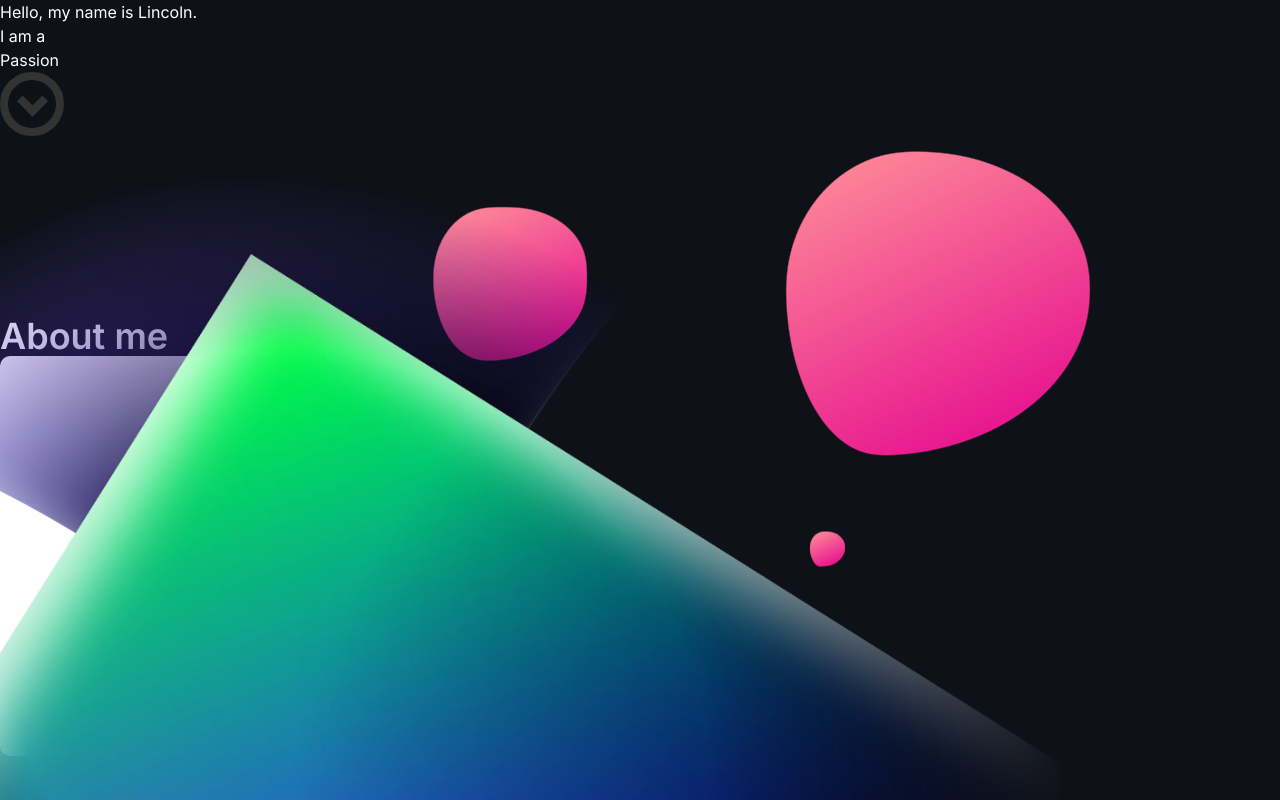
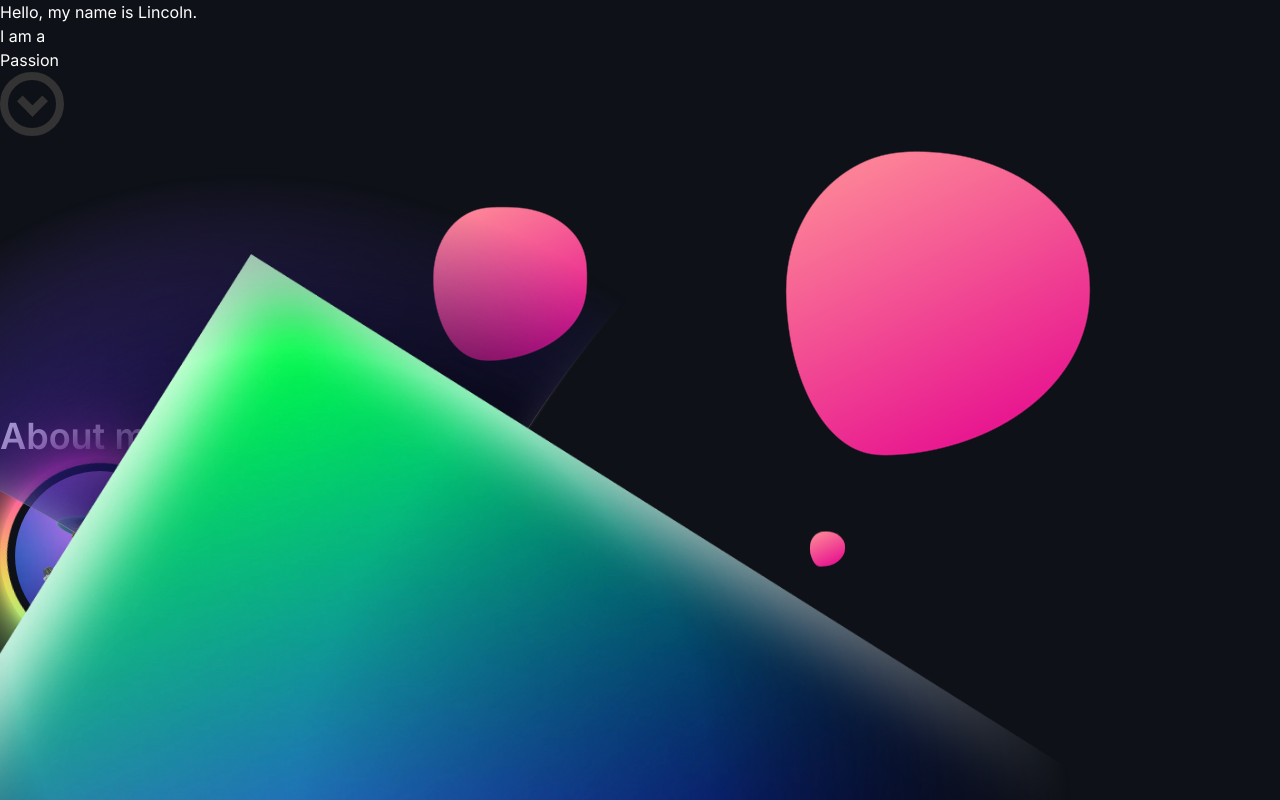
Before and after one commit to TheLinc/personal-website, a Next.js app: page / in a window 1280 px wide. Shown: the top 800 px of the page. Built offline with nearby package versions, Linux system fonts and the light colour scheme.

Commit message:
created about me rainbow loader around pic

```diff
--- a/app/page.tsx
+++ b/app/page.tsx
@@ -3,11 +3,11 @@
 import ExperienceCard from "@/components/Experience/ExperienceCard";
 import SkillCard from "@/components/Skills/SkillCard";
 import ProjectCard from "@/components/Project/ProjectCard";
+import TypingAnimation from "@/components/TypingAnimation/TypingAnimation";
 import AboutMeCard from "@/components/AboutMe/AboutMe";
 
 import "@/css/socials.css";
 import { useEffect } from "react";
-import TypingAnimation from "@/components/TypingAnimation/TypingAnimation";
 
 // Personal Acheivements
 const personalAcheivements: Array<{ name: string; image: string }> = [
@@ -571,7 +571,7 @@ export default function Home() {
               </div>
             </div> */}
 
-            <AboutMeCard />
+            <AboutMeCard/>
 
           </section>
           <section className="pl-2 pt-6 text-center sm:text-left lg:pt-0 md:pl-10 skill-section">
--- a/components/AboutMe/AboutME.tsx
+++ b/components/AboutMe/AboutME.tsx
@@ -1,114 +1,14 @@
-import "./AboutMe.css";
-
-// const AboutMeCard = () => {
-//   return (
-//     <div className="container border-gray-800 border-4">
-//       <div className="pic">
-//         <div className="pic-counter-wrapper">
-//           <span className="dot" id="active"></span>
-//           <span className="dot"></span>
-//           <span className="dot"></span>
-//           <span className="dot"></span>
-//           <span className="dot"></span>
-//         </div>
-//         <div className="arrow-box">
-//           <svg className="arrow" width="24" height="24" viewBox="0 0 24 24">
-//             <path d="M11,4H13V16L18.5,10.5L19.92,11.92L12,19.84L4.08,11.92L5.5,10.5L11,16V4Z"></path>
-//           </svg>
-//         </div>
-//         <img className="h-full" src="images/about/profile-photo.png"/>
-//       </div>
-//       <div className="name-box">
-//         <h2>
-//           Lincoln, <span className="age"> 218</span>
-//         </h2>
-//         <p>13 miles away</p>
-//         <svg className="dots-up" width="24" height="24" viewBox="0 0 24 24">
-//           <path d="M16,12A2,2 0 0,1 18,10A2,2 0 0,1 20,12A2,2 0 0,1 18,14A2,2 0 0,1 16,12M10,12A2,2 0 0,1 12,10A2,2 0 0,1 14,12A2,2 0 0,1 12,14A2,2 0 0,1 10,12M4,12A2,2 0 0,1 6,10A2,2 0 0,1 8,12A2,2 0 0,1 6,14A2,2 0 0,1 4,12Z"></path>
-//         </svg>
-//         <svg className="arrow-up" width="24" height="24" viewBox="0 0 24 24">
-//           <path d="M13,20H11V8L5.5,13.5L4.08,12.08L12,4.16L19.92,12.08L18.5,13.5L13,8V20Z"></path>
-//         </svg>
-//       </div>
-//       <div>
-//         <p>
-//           Hey there, I'm Lincoln, a software sorcerer armed with a
-//           computer engineering degree from the University of Ottawa. By
-//           day, I'm in the digital trenches, choreographing code that
-//           dances on the edge of technological brilliance.
-//         </p>
-//       </div>
-//       <div className="footer">
-//         <button className="circle" id="circleone">
-//           <svg className="back" width="24" height="24" viewBox="0 0 24 24">
-//             <path d="M22,3H7C6.31,3 5.77,3.35 5.41,3.88L0,12L5.41,20.11C5.77,20.64 6.31,21 7,21H22A2,2 0 0,0 24,19V5A2,2 0 0,0 22,3M19,15.59L17.59,17L14,13.41L10.41,17L9,15.59L12.59,12L9,8.41L10.41,7L14,10.59L17.59,7L19,8.41L15.41,12"></path>
-//           </svg>
-//         </button>
-//         <button className="circle" id="circletwo">
-//           <svg className="star" width="24" height="24" viewBox="0 0 24 24">
-//             <path d="M12,17.27L18.18,21L16.54,13.97L22,9.24L14.81,8.62L12,2L9.19,8.62L2,9.24L7.45,13.97L5.82,21L12,17.27Z"></path>
-//           </svg>
-//         </button>
-//         <button className="circle" id="circlethree">
-//           <svg className="heart" width="24" height="24" viewBox="0 0 24 24">
-//             <path d="M12,21.35L10.55,20.03C5.4,15.36 2,12.27 2,8.5C2,5.41 4.42,3 7.5,3C9.24,3 10.91,3.81 12,5.08C13.09,3.81 14.76,3 16.5,3C19.58,3 22,5.41 22,8.5C22,12.27 18.6,15.36 13.45,20.03L12,21.35Z"></path>
-//           </svg>
-//         </button>
-//       </div>
-//     </div>
-//   );
-// };
-
-// export default AboutMeCard;
-
-import React, { useState } from 'react';
 import './AboutMe.css';
 
 const AboutMeCard = () => {
-  const [style, setStyle] = useState({});
-
-  const handleMouseMove = (e: { currentTarget?: any; clientX?: any; clientY?: any; }) => {
-    const card = e.currentTarget;
-    const { offsetWidth: width, offsetHeight: height } = card;
-    const { clientX: x, clientY: y } = e;
-
-    const moveX = (x / width - 0.5) * 30;
-    const moveY = (y / height - 0.5) * -30;
-
-    setStyle({
-      transform: `rotateY(${moveX}deg) rotateX(${moveY}deg)`,
-    });
-  };
-
-  const handleMouseLeave = () => {
-    setStyle({
-      transform: 'rotateY(0deg) rotateX(0deg)',
-    });
-  };
-
   return (
-    <div className="about-me">
-      <div
-        className="card"
-        onMouseMove={handleMouseMove}
-        onMouseLeave={handleMouseLeave}
-        style={style}
-      >
-        <div className="card-content">
-          <div className="card-front">
-            <img src="images/about/profile-photo.png" alt="Your Photo" />
-            <h2>Lincoln</h2>
-            <p>Software Developer</p>
-          </div>
-          <div className="card-back">
-            <h2>About Me</h2>
-            <p>
-              Hi, I'm [Your Name], a passionate software developer specializing in [Your Specialty]. I love creating interactive and engaging web experiences.
-            </p>
-            <p>Skills: JavaScript, Python, React, CSS, HTML</p>
-            <p>Experience: 5+ years in the industry</p>
-          </div>
-        </div>
+    <div className="">
+      <div className="loader">
+        <span></span>
+        <span></span>
+        <span></span>
+        <span></span>
+        <img className="loader-image" src="images/about/profile-photo.png" alt="Your Photo" />
       </div>
     </div>
   );
--- a/components/AboutMe/AboutMe.css
+++ b/components/AboutMe/AboutMe.css
@@ -1,235 +1,77 @@
-/* .container {
+.loader {
     position: relative;
-    background-color: white;
-    border-radius: 25px;
-}
-
-.pic {
-    height: 55%;
-    position: relative;
-    overflow: hidden;
-    border-radius: 19px 19px 0 0;
-}
-
-.name-box {
-    width: 100%;
-    height: 80px;
-    border-bottom: 1px solid rgba(0, 0, 0, .1);
-    box-sizing: border-box;
-    font-family: 'Source Sans Pro', sans-serif;
-    position: relative;
-}
-
-h2 {
-    padding-top: -0px;
-    padding-left: 20px;
-    color: #454344;
-    margin: 0;
-    margin-top: 10px;
-}
-
-.info {
-    position: absolute;
-}
-
-p {
-    margin: 0;
-    margin-top: 10px;
-    color: grey;
-    padding-left: 20px;
-    padding-right: 20px;
-    font-size: 14px;
-    font-family: 'Source Sans Pro', sans-serif;
-}
-
-.age {
-    padding-left: 6px;
-    font-weight: 200;
-}
-
-.arrow-box {
-    position: absolute;
-    z-index: 2;
-    width: 30px;
-    height: 30px;
-    background-color: rgba(0, 0, 0, .4);
-    border-radius: 50%;
-    text-align: center;
-    top: 12px;
-    left: 12px;
     display: flex;
     justify-content: center;
     align-items: center;
+    width: 200px;
+    height: 200px;
+    border-radius: 50%;
+    background: linear-gradient(#14ffe9, #ffeb3b, #ff00e0);
+    animation: animate 2s linear infinite;
 }
 
-.arrow {
-    fill: white;
+@keyframes animate {
+    0% {
+        transform: rotate(0deg);
+    }
+
+    100% {
+        transform: rotate(360deg);
+    }
 }
 
-.pic-counter-wrapper {
-    background-color: transparent;
+.loader span {
     position: absolute;
-    z-index: 2;
-    left: 44%;
-    top: 10px;
+    width: 100%;
+    height: 100%;
+    border-radius: 50%;
+    background: linear-gradient(#14ffe9, #ffeb3b, #ff00e0);
 }
 
-.dot {
-    height: 6px;
-    width: 6px;
-    border-radius: 50%;
-    background-color: white;
-    margin: 0 3px;
-    display: inline-block;
+.loader span:nth-child(1) {
+    filter: blur(5px);
 }
 
-#active {
-    background-color: #FE4F68;
+.loader span:nth-child(2) {
+    filter: blur(10px);
 }
 
-.dots-up {
-    position: absolute;
-    transform: rotate(90deg);
-    fill: #FE4F68;
-    right: 10px;
-    top: -4px;
-    width: 45px;
-    height: 45px;
+.loader span:nth-child(3) {
+    filter: blur(25px);
 }
 
-.arrow-up {
-    position: absolute;
-
-    fill: #FE4F68;
-    right: 55px;
-    top: -4px;
-    width: 45px;
-    height: 45px;
+.loader span:nth-child(4) {
+    filter: blur(50px);
 }
 
-.footer {
+.loader:after {
+    content: '';
     position: absolute;
-    width: 100%;
-    height: 80px;
-    background: linear-gradient(transparent, white 60%);
-    bottom: 0px;
-    text-align: center;
-    border-radius: 0 0 25px 25px;
+    top: 7px;
+    left: 7px;
+    right: 7px;
+    bottom: 7px;
+    background: #0E1117;
+    border-radius: 50%;
+
 }
 
-.circle {
-    width: 55px;
-    height: 55px;
-    background-color: blue;
+.loader-image {
+    position: absolute;
+    transform: translate(-50%, -50%);
     border-radius: 50%;
-    display: inline-flex;
-    align-items: center;
-    justify-content: center;
+    width: 170px;
+    height: 170px;
+    z-index: 1;
+    animation: counter-spin 2s linear infinite;
 }
 
-#circleone {
-    background-color: #FF4E68;
-    float: left;
-    margin-left: 20px;
+@keyframes counter-spin {
+    0% {
+        transform: rotate(0deg);
+    }
+
+    100% {
+        transform: rotate(-360deg);
+    }
 }
-
-#circletwo {
-    background-color: #40A1FE;
-}
-
-#circlethree {
-    background-color: #5BC495;
-    float: right;
-    margin-right: 20px;
-}
-
-.back {
-    fill: white;
-    padding-right: 6px;
-    width: 30px;
-    height: 30px;
-}
-
-.star {
-    fill: white;
-    width: 30px;
-    height: 30px;
-}
-
-.heart {
-    fill: white;
-    width: 30px;
-    height: 30px;
-}
-
-*/
-
-/* body {
-    display: flex;
-    justify-content: center;
-    align-items: center;
-    height: 100vh;
-    background: #f0f0f0;
-    margin: 0;
-    font-family: Arial, sans-serif;
-} */
-
-.about-me {
-    perspective: 1000px;
-}
-
-.card {
-    width: 300px;
-    height: 400px;
-    position: relative;
-    transform-style: preserve-3d;
-    transition: transform 0.5s;
-    box-shadow: 0 4px 8px rgba(0, 0, 0, 0.2);
-    border-radius: 10px;
-}
-
-.card-content {
-    width: 100%;
-    height: 100%;
-    position: absolute;
-    transform-style: preserve-3d;
-    transition: transform 0.5s;
-}
-
-.card-front,
-.card-back {
-    width: 100%;
-    height: 100%;
-    position: absolute;
-    backface-visibility: hidden;
-    border-radius: 10px;
-}
-
-.card-front {
-    background: white;
-    display: flex;
-    flex-direction: column;
-    align-items: center;
-    justify-content: center;
-    padding: 20px;
-    box-sizing: border-box;
-}
-
-.card-front img {
-    width: 100px;
-    height: 100px;
-    border-radius: 50%;
-    margin-bottom: 20px;
-}
-
-.card-back {
-    background: #4CAF50;
-    color: white;
-    transform: rotateY(180deg);
-    display: flex;
-    flex-direction: column;
-    align-items: center;
-    justify-content: center;
-    padding: 20px;
-    box-sizing: border-box;
-}
```
